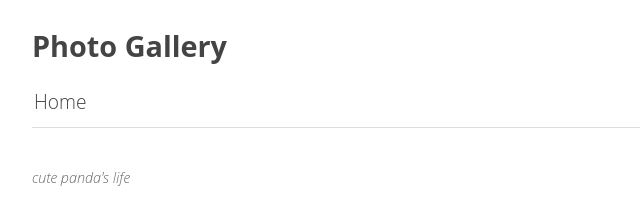
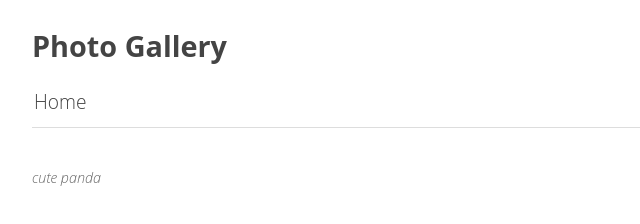
Before and after one commit to cutePanda123/panda-gallery, a plain HTML site: page index.html in a window 1280 px wide. Shown: the full height of the page, 0-640 px from the left. Drawn offline with Linux system fonts and the light colour scheme.

Commit message:
Deploying to gh-pages from  @ a84ae6add6debdf7d686a7180e5c8474278568a0 🚀

```diff
--- a/index.html
+++ b/index.html
@@ -56,7 +56,7 @@
         Optional footer
       -->
       <footer>
-        <p>cute panda's life</p>
+        <p>cute panda</p>
       </footer>
 
     </div>
```
